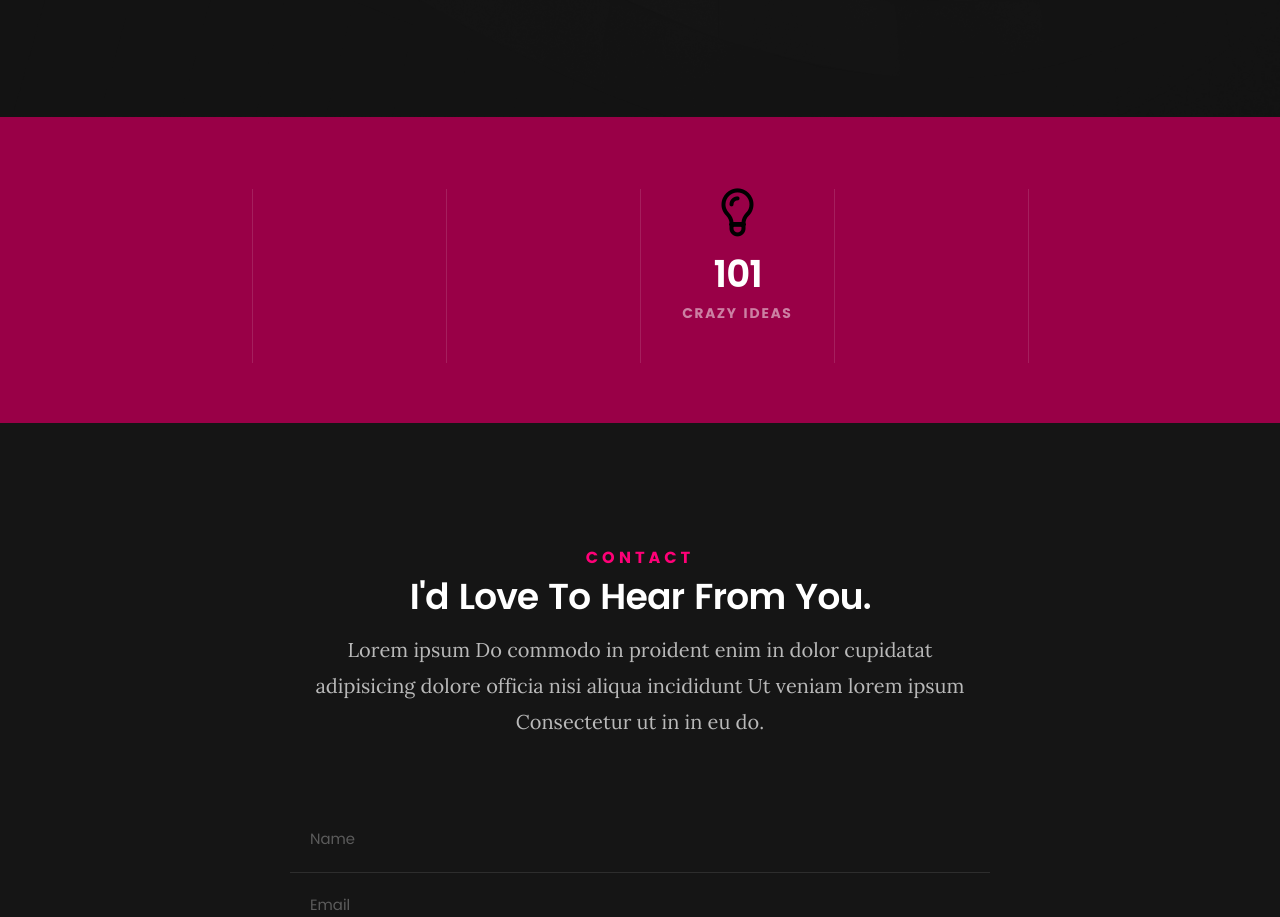
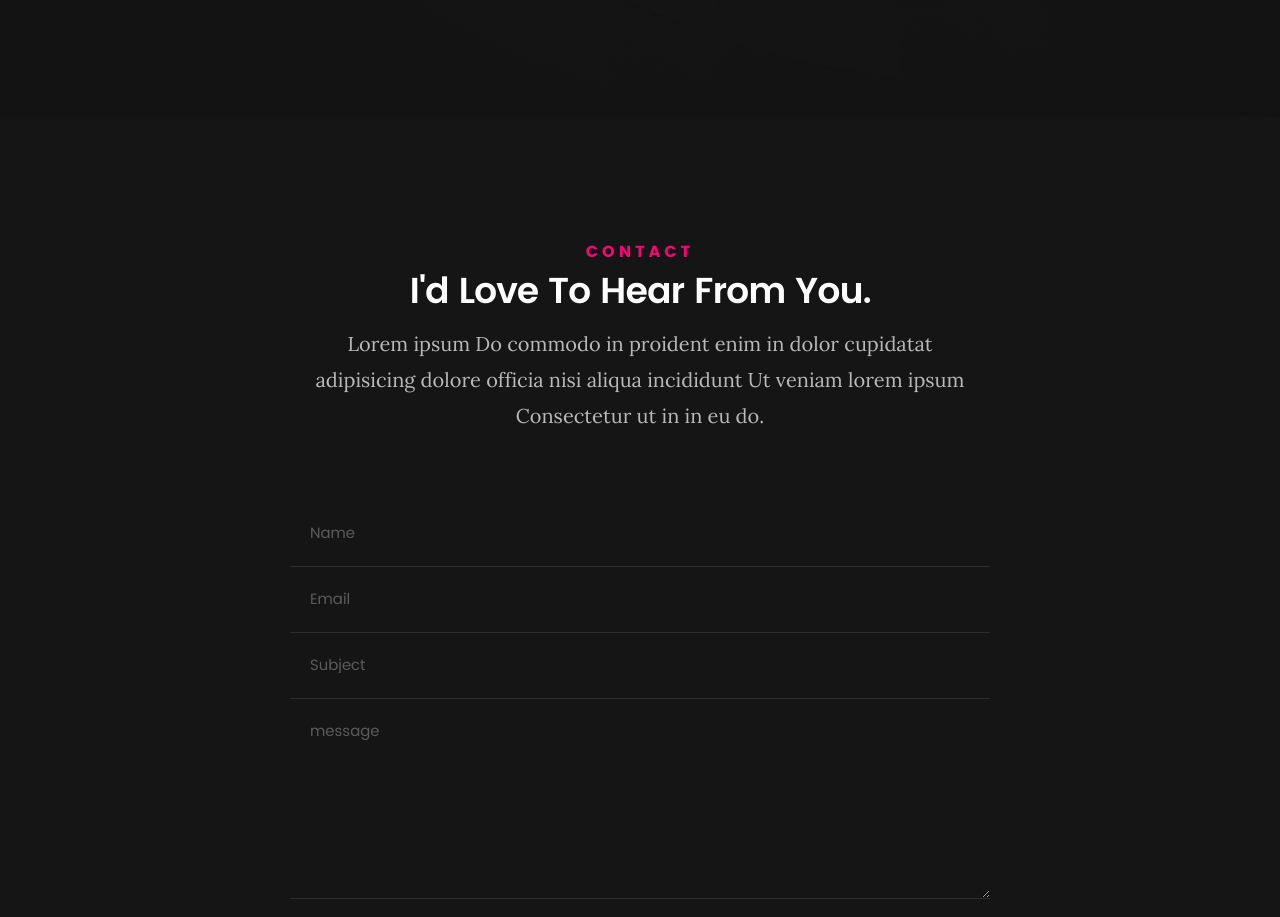
Before and after one commit to NHIK-BetaSciroccoMrx/NHIK-BetaSciroccoMrx.github.io, a plain HTML site: page index.html in a window 1280 px wide. Shown: the part 6647-7564 px from the top of the page. Drawn offline with Linux system fonts and the light colour scheme; files whose address does not match are found by name.

Commit message:
Add files via upload

```diff
--- a/index.html
+++ b/index.html
@@ -696,58 +696,6 @@
 
 	<!-- stats Section
    ================================================== -->
-	<section id="stats" class="count-up">
-
-		<div class="row">
-			<div class="col-twelve">
-
-				<div class="block-1-6 block-s-1-3 block-tab-1-2 block-mob-full stats-list">
-
-					<div class="bgrid stat">
-
-
-					</div> <!-- /stat -->
-
-					<div class="bgrid stat">
-
-
-					</div> <!-- /stat -->
-
-					<div class="bgrid stat">
-
-					</div> <!-- /stat -->
-
-					<div class="bgrid stat">
-
-						<div class="icon-part">
-							<i class="icon-light-bulb"></i>
-						</div>
-
-						<h3 class="stat-count">
-							120
-						</h3>
-
-						<h5 class="stat-title">
-							Crazy Ideas
-						</h5>
-
-					</div> <!-- /stat -->
-
-					<div class="bgrid stat">
-
-					</div> <!-- /stat -->
-
-					<div class="bgrid stat">
-
-					</div> <!-- /stat -->
-
-				</div> <!-- /stats-list -->
-
-			</div> <!-- /twelve -->
-		</div> <!-- /row -->
-
-	</section> <!-- /stats -->
-
 
    <!-- contact
    ================================================== -->
```
